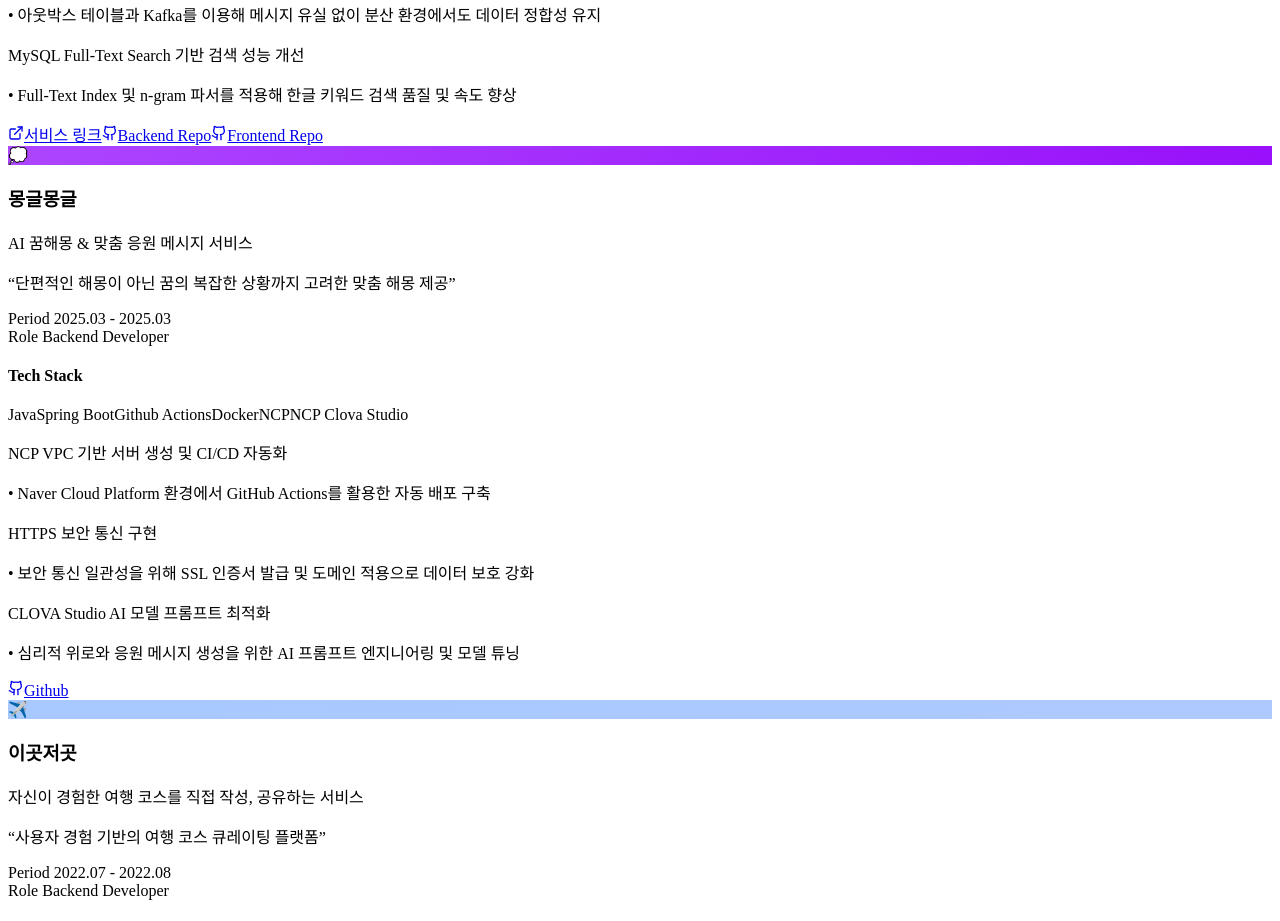
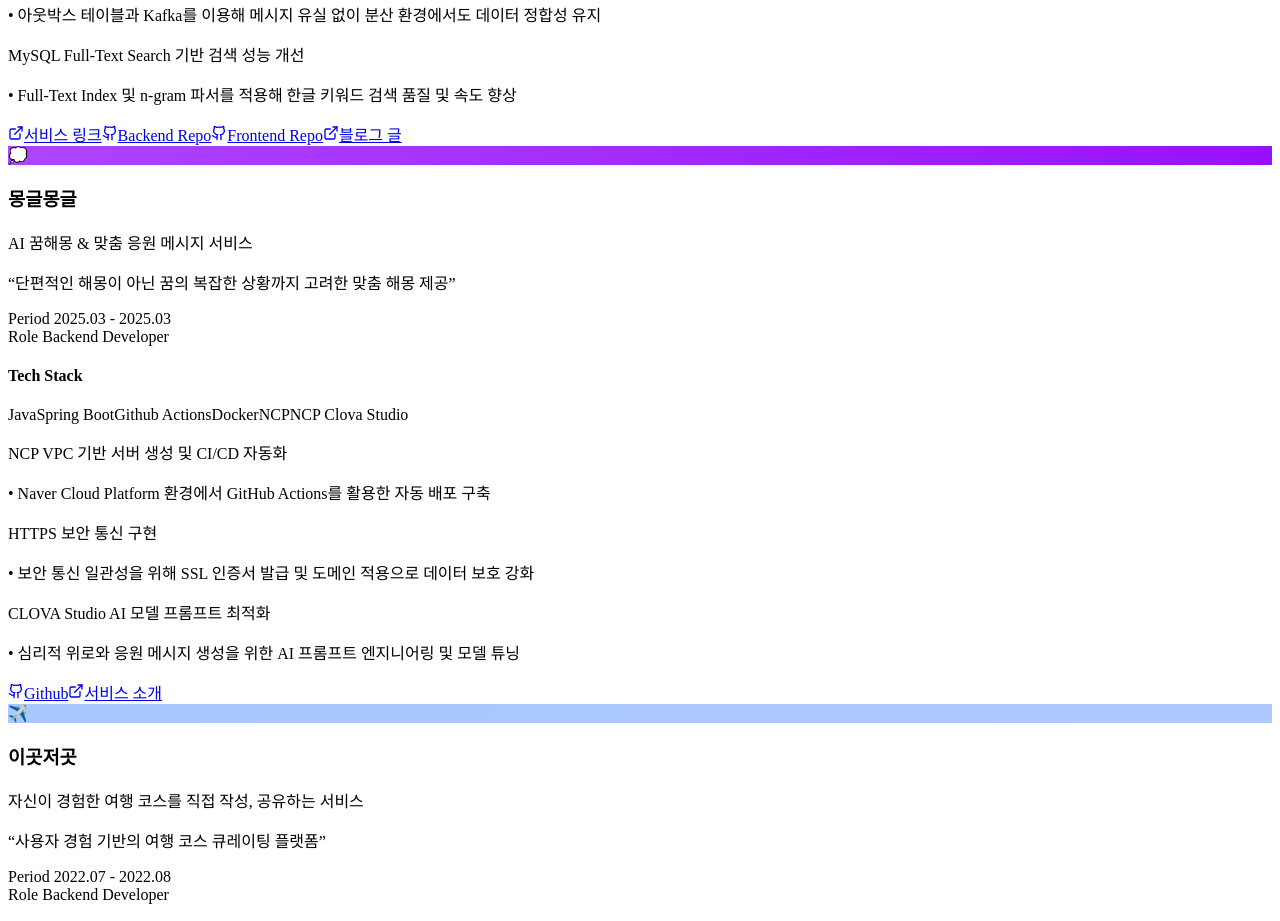
Before and after one commit to qjatjr29/portfolio, a React (Vite) app: page / in a window 1280 px wide. Shown: the part 9100-10021 px from the top of the page. Built offline with nearby package versions, Linux system fonts and the light colour scheme; the HTML template or start-up script is replaced by a standard one.

Commit message:
feat: 프로젝트 링크 추가

```diff
--- a/src/components/constants/projects.ts
+++ b/src/components/constants/projects.ts
@@ -13,7 +13,7 @@ export interface Project {
     detail: string;
   }[];
   links: {
-    type: "github" | "service" | "notion" | "video";
+    type: "github" | "service" | "notion" | "video" | "blog";
     label: string;
     url: string;
   }[];
@@ -78,6 +78,11 @@ export const PROJECTS: Project[] = [
         label: "Frontend Repo",
         url: "https://github.com/qjatjr29/beomstory-front",
       },
+      {
+        type: "blog",
+        label: "블로그 글",
+        url: "https://beomsic.tistory.com/category/%F0%9F%A7%91%F0%9F%8F%BB%E2%80%8D%F0%9F%92%BB%20%ED%94%84%EB%A1%9C%EC%A0%9D%ED%8A%B8/beomstory",
+      },
     ],
     colors: {
       from: "rgb(198, 198, 199)",
@@ -123,6 +128,11 @@ export const PROJECTS: Project[] = [
         type: "github",
         label: "Github",
         url: "https://github.com/dreamcastle13579/server",
+      },
+      {
+        type: "service",
+        label: "서비스 소개",
+        url: "https://bside.best/projects/detail/P250219095755",
       },
     ],
     colors: {
```
